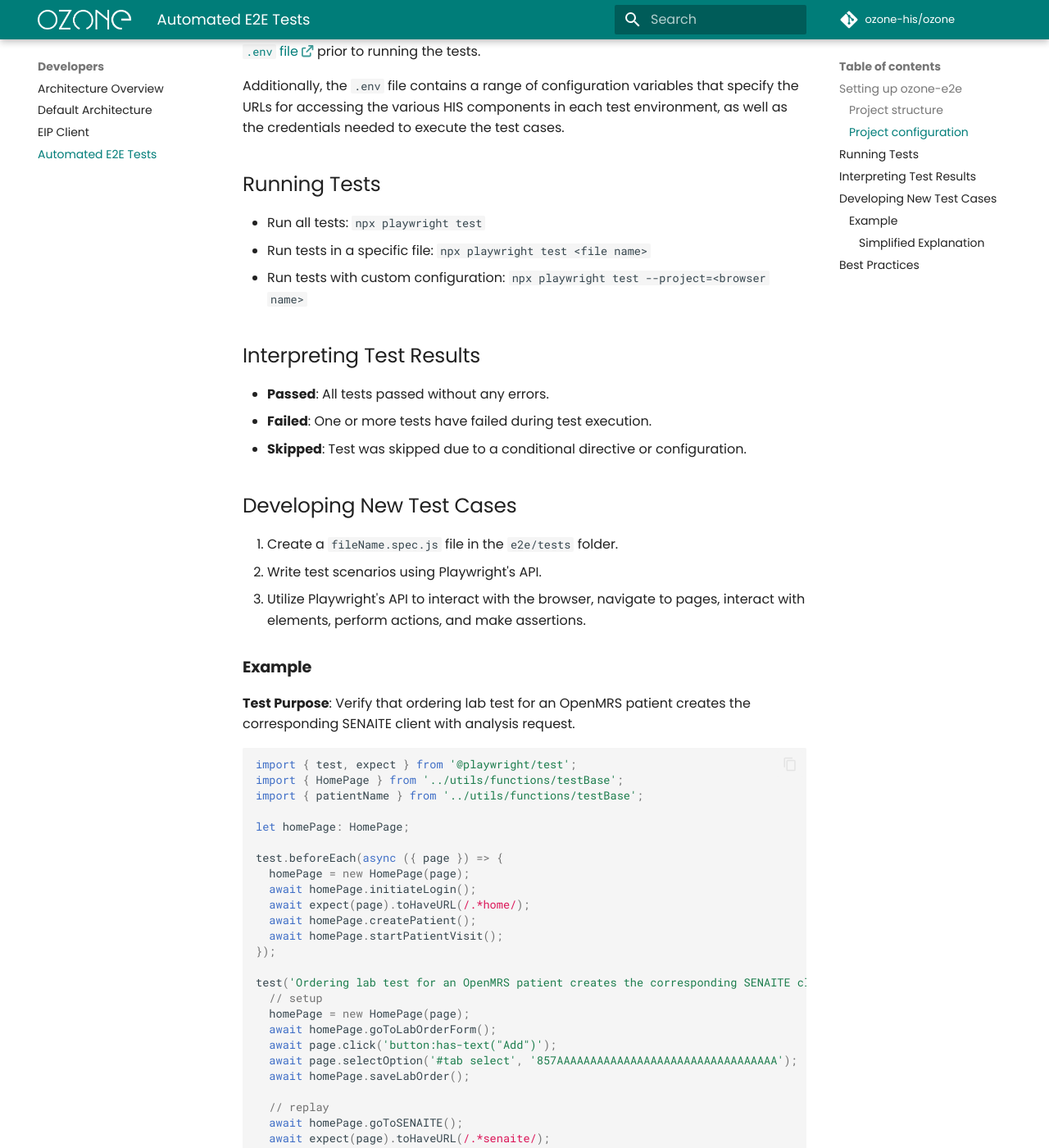
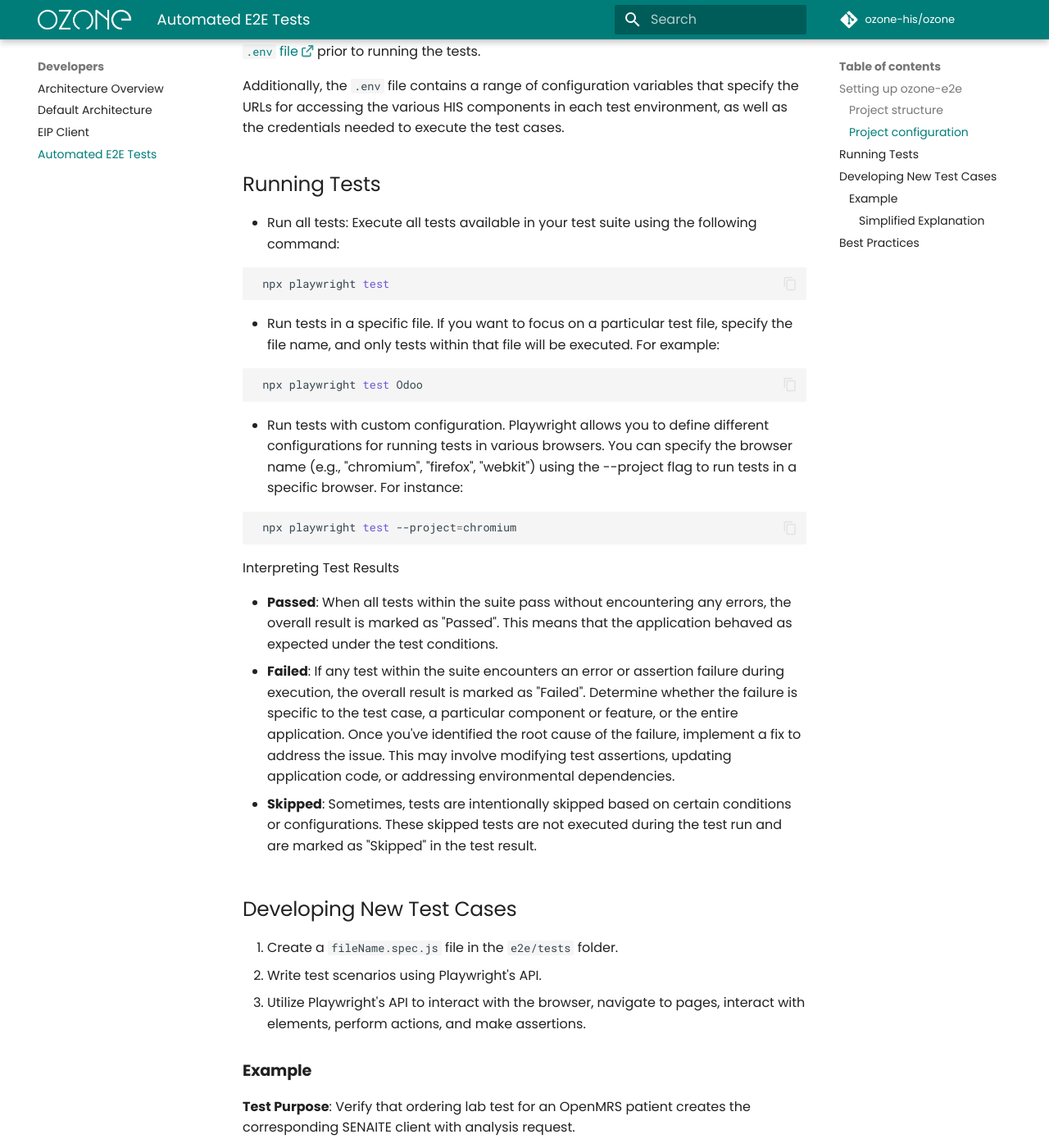
Before and after one commit to ozone-his/ozone-docs, an MkDocs documentation site: the page built from docs/devs/e2e-tests.md, in a window 1280 px wide and 1400 px high, scrolled down 1775 px. Shown: the whole window at 82% size. Built offline with MkDocs 1.6.1 and Material for MkDocs 9.7.7, drawn with Linux system fonts in a browser that asks for light colours; comment, search, counter and statistics services are not loaded.

Commit message:
Improved 'Running Tests' section

````diff
--- a/docs/devs/e2e-tests.md
+++ b/docs/devs/e2e-tests.md
@@ -54,14 +54,30 @@
 Additionally, the `.env` file contains a range of configuration variables that specify the URLs for accessing the various HIS components in each test environment, as well as the credentials needed to execute the test cases.
 
 ## Running Tests
-- Run all tests: `npx playwright test`
-- Run tests in a specific file: `npx playwright test <file name>`
-- Run tests with custom configuration: `npx playwright test --project=<browser name>`
+- Run all tests: Execute all tests available in your test suite using the following command:
 
-## Interpreting Test Results
-- **Passed**: All tests passed without any errors.
-- **Failed**: One or more tests have failed during test execution.
-- **Skipped**: Test was skipped due to a conditional directive or configuration.
+```bash
+ npx playwright test
+```
+
+- Run tests in a specific file. If you want to focus on a particular test file, specify the file name, and only tests within that file will be executed. For example:
+
+```bash
+ npx playwright test Odoo
+```
+
+- Run tests with custom configuration. Playwright allows you to define different configurations for running tests in various browsers. You can specify the browser name (e.g., "chromium", "firefox", "webkit") using the --project flag to run tests in a specific browser. For instance:
+
+```bash
+ npx playwright test --project=chromium
+```
+
+ Interpreting Test Results
+
+- **Passed**: When all tests within the suite pass without encountering any errors, the overall result is marked as "Passed". This means that the application behaved as expected under the test conditions.
+- **Failed**: If any test within the suite encounters an error or assertion failure during execution, the overall result is marked as "Failed". Determine whether the failure is specific to the test case, a particular component or feature, or the entire application. Once you've identified the root cause of the failure, implement a fix to address the issue. This may involve modifying test assertions, updating application code, or addressing environmental dependencies.
+
+- **Skipped**: Sometimes, tests are intentionally skipped based on certain conditions or configurations. These skipped tests are not executed during the test run and are marked as "Skipped" in the test result.
 
 ## Developing New Test Cases
 1. Create a `fileName.spec.js` file in the `e2e/tests` folder.
````
